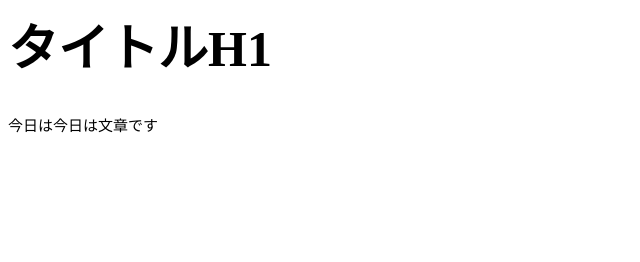
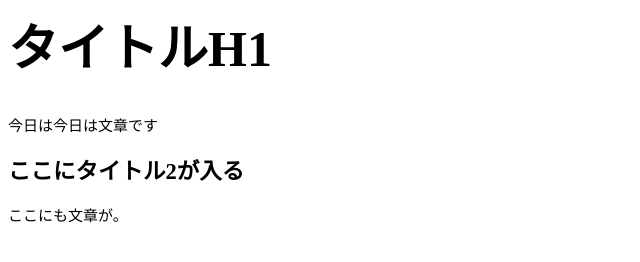
Before and after one commit to qtter/testSample, a plain HTML site: page index.html in a window 1280 px wide. Shown: the whole page, without its empty margins (0-640 px from the left). Drawn offline with Linux system fonts and the light colour scheme.

Commit message:
Update index.html

```diff
--- a/index.html
+++ b/index.html
@@ -9,5 +9,7 @@
 <body>
     <h1>タイトルH1</h1>
     <p>今日は今日は文章です</p>
+    <h2>ここにタイトル2が入る</h2>
+    <p>ここにも文章が。</p>
 </body>
 </html>
```
